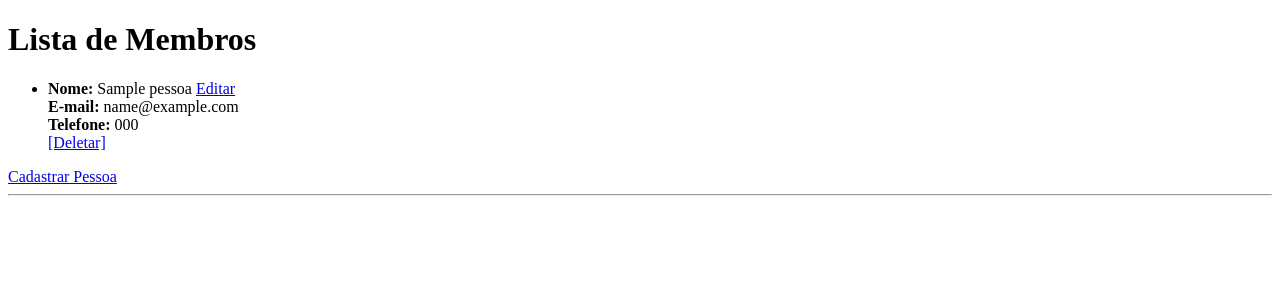
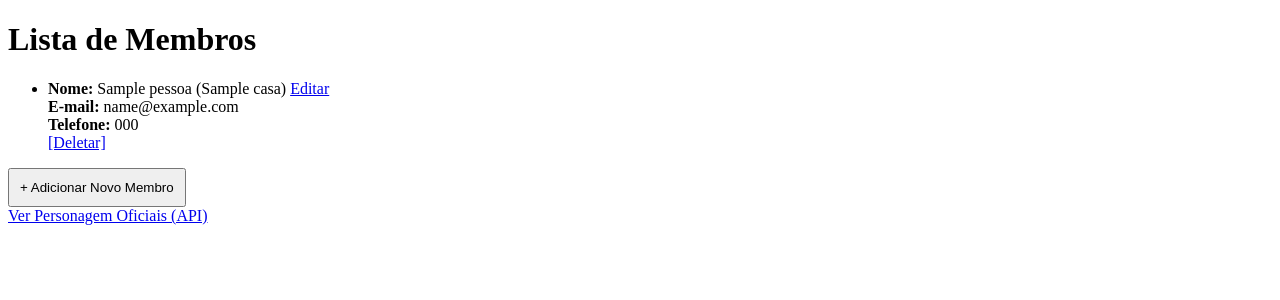
Before and after one commit to PedroHFL2006/wsBackend-Fabrica26.1, a Django app: page /wizards/ in a window 1280 px wide. Shown: the top 300 px of the page. Run offline with Django 5.2, Linux system fonts and the light colour scheme; tables that the repository leaves empty hold one stand-in row (values such as "Sample post").

Commit message:
✨feat(api): consome dados da HP-API no views
- Implementa a função lista_hp na views.py usando a biblioteca requests.
- Adiciona tratamento de erros com try/except para falhas de conexão.
- Cria o template lista_hp.html para exibição dos dados consumidos.
- Registra a nova rota 'personagens-hp/' no arquivo urls.py.

```diff
--- a/grimoire/admin.py
+++ b/grimoire/admin.py
@@ -1,6 +1,7 @@
 from django.contrib import admin
-from .models import Pessoa
+from .models import Pessoa, Casa
 
 admin.site.register(Pessoa) #Admin - User: user / Password: 123
+admin.site.register(Casa)
 
 # Register your models here.
--- a/grimoire/models.py
+++ b/grimoire/models.py
@@ -1,10 +1,18 @@
 from django.db import models
+
+class Casa(models.Model):
+    nome = models.CharField(max_length=50)
+    fundador = models.CharField(max_length=100)
+
+    def __str__(self):
+        return self.nome
 
 class Pessoa(models.Model):
     nome = models.CharField(max_length=100)
     idade = models.IntegerField()
     email = models.EmailField(unique=True)
     telefone = models.CharField(max_length=11)
+    casa = models.ForeignKey(Casa, on_delete=models.SET_NULL, null=True, related_name='membros')
 
     def __str__(self):
         return self.nome
--- a/grimoire/templates/form.html
+++ b/grimoire/templates/form.html
@@ -12,6 +12,8 @@
         {% for pessoa in meus_wizards %}
         <li>
             <strong>Nome:</strong> {{ pessoa.nome }}
+            ({{ pessoa.casa.nome|default:"Sem Casa" }})
+
             <a href="{% url 'editar_pessoa' pessoa.id %}">Editar</a><br>
             <strong>E-mail:</strong> {{ pessoa.email }}<br>
             <strong>Telefone:</strong> {{ pessoa.telefone }}<br>
@@ -19,12 +21,18 @@
                 onclick="return confirm('tem certeza que deseja deletar {{pessoa.nome}}?')">
                 [Deletar]
             </a><p>
+        </li>
+        {% empty %}
+            <li>Nenhum membro cadastrado</li>
+        {% endfor %}
+    </ul>
+<a href="{% url 'cadastrar_pessoa' %}">
+    <button type="button" style="padding: 10px; cursor: pointer;">
+        + Adicionar Novo Membro
+    </button>
+</a><br>
+    <a href="{% url 'lista_hp' %}">Ver Personagem Oficiais (API)</a>
 
-        </li>
-    {% endfor %}
-    </ul>
-    <a href="{% url 'cadastrar_pessoa' %}">Cadastrar Pessoa</a>
-    <hr>
 
 
 </body>
--- a/grimoire/urls.py
+++ b/grimoire/urls.py
@@ -6,4 +6,5 @@ urlpatterns = [
     path('cadastro/', views.cadastrar_pessoa, name='cadastrar_pessoa'),
     path('editar/<int:id>/', views.editar_pessoa, name='editar_pessoa'),
     path('deletar/<int:id>/', views.deletar_pessoa, name='deletar_pessoa'),
+    path('personagens-hp', views.lista_hp, name="lista_hp"),
 ]
--- a/grimoire/views.py
+++ b/grimoire/views.py
@@ -1,26 +1,35 @@
+import requests
 from django.shortcuts import render, redirect
-from .models import Pessoa
+from .models import Pessoa, Casa
+
 
 def wizards(request):
     if request.method == "POST":
+        casa_id = request.POST.get('casa')
+        casa_selecionada = Casa.objects.get(id=casa_id)
+
         Pessoa.objects.create(
             nome=request.POST.get('nome'),
             idade=request.POST.get('idade'),
             email=request.POST.get('email'),
-            telefone=request.POST.get('telefone')
+            telefone=request.POST.get('telefone'),
+            casa=casa_selecionada
         )
         return redirect('wizards')
 
-    pessoas = Pessoa.objects.all().values()
+    pessoas = Pessoa.objects.all()
+    todas_as_casas = Casa.objects.all()
 
     contexto = {
-        'meus_wizards': pessoas,
+        'meus_wizards': Pessoa.objects.all(),
+        'casas': Casa.objects.all()
     }
 
     return render(request, 'form.html', contexto)
 
 def cadastrar_pessoa(request):
-    return render(request, 'cadastrar_pessoa.html')
+    todas_as_casas = Casa.objects.all()
+    return render(request, 'cadastrar_pessoa.html', {'casas': todas_as_casas})
 
 def editar_pessoa(request, id):
     pessoa = Pessoa.objects.get(id=id)
@@ -40,7 +49,23 @@ def deletar_pessoa(request, id):
     pessoa.delete()
     return redirect('wizards')
 
+def lista_hp(request):
+    url = "https://hp-api.onrender.com/api/characters"
 
+    try:
+        response = requests.get(url, timeout=5)
+        personagens = response.json()
+        contexto = {
+        'personagens': personagens[:10],
+        'erro_api': False
+        }
+    except Exception as e:
+        contexto = {
+            'personagem': [],
+            'erro_api': True
+        }
+        print(f"Erro ao acessar API: {e}")
 
+    return render(request, 'lista_hp.html', contexto)
 
 # Create your views here.
```
Also changed, not shown: grimoire/templates/cadastrar_pessoa.html (+8 -0 lines), grimoire/templates/lista_hp.html (added, +26 -0 lines), grimoire/migrations/0002_casa_pessoa_casa.py (added).
